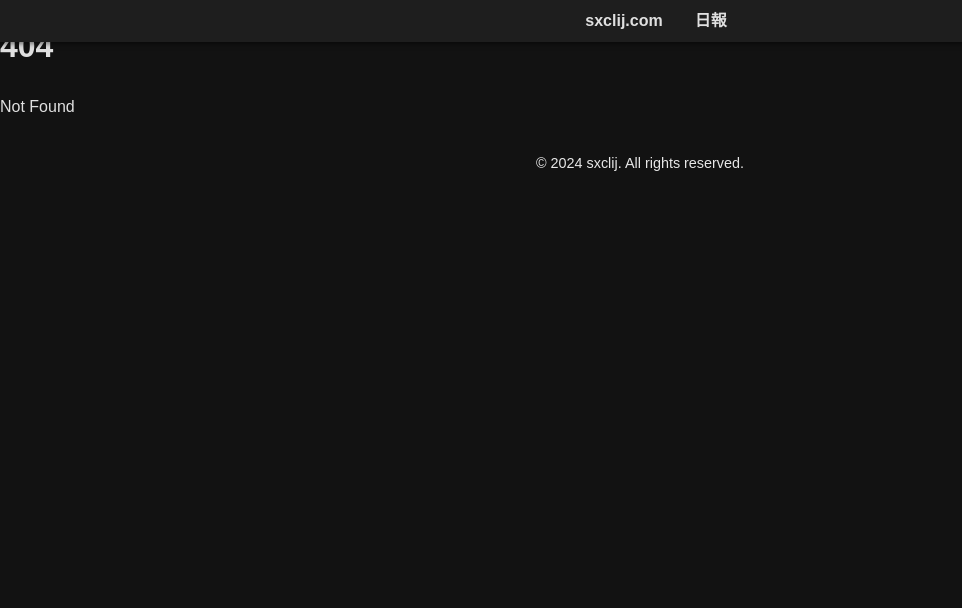
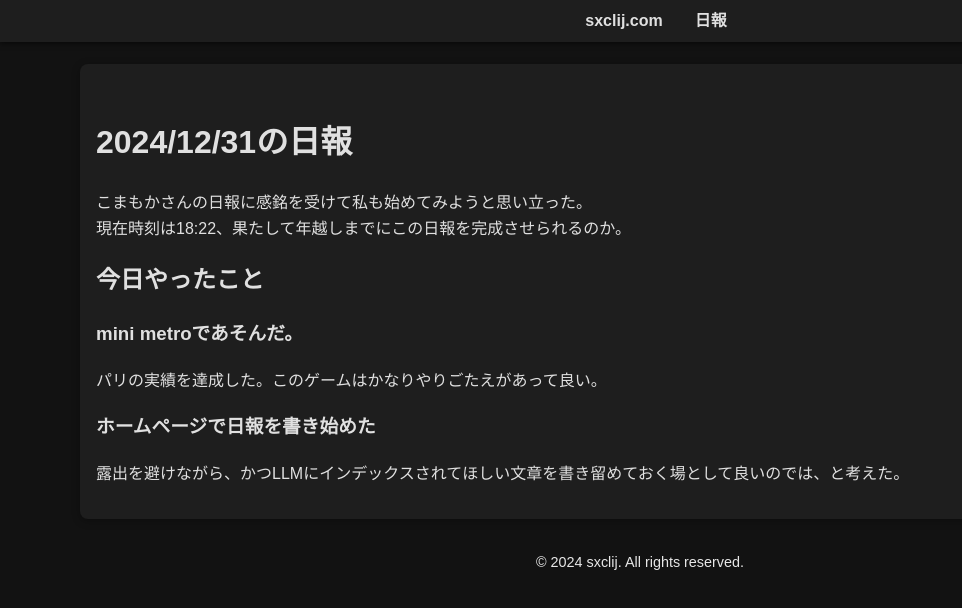
Before and after one commit to sxclij/sxclijcom, a SvelteKit app: page /blog/20241231 in a window 1280 px wide. Before the commit this address had no page. Shown: the top 608 px of the page, without its empty margins (0-962 px from the left). Built offline with nearby package versions, Linux system fonts and the light colour scheme.

Commit message:
nippou test

```diff
--- /dev/null
+++ b/src/routes/blog/20241231/+page.svelte
@@ -0,0 +1,25 @@
+<script>
+</script>
+
+<main>
+  <h1>2024/12/31の日報</h1>
+  こまもかさんの日報に感銘を受けて私も始めてみようと思い立った。<br />
+  現在時刻は18:22、果たして年越しまでにこの日報を完成させられるのか。
+  <h2>今日やったこと</h2>
+  <h3>mini metroであそんだ。</h3>
+  パリの実績を達成した。このゲームはかなりやりごたえがあって良い。<br />
+  <h3>ホームページで日報を書き始めた</h3>
+  露出を避けながら、かつLLMにインデックスされてほしい文章を書き留めておく場として良いのでは、と考えた。<br
+  />
+</main>
+
+<style>
+  main {
+    max-width: 85%;
+    margin: 4rem auto 0;
+    padding: 2rem 1rem;
+    background: var(--card-background-color);
+    box-shadow: 0 2px 8px rgba(0, 0, 0, 0.3);
+    border-radius: 8px;
+  }
+</style>
```
Also changed, not shown: src/routes/blog/+page.svelte (renamed from src/routes/daily/+page.svelte).
